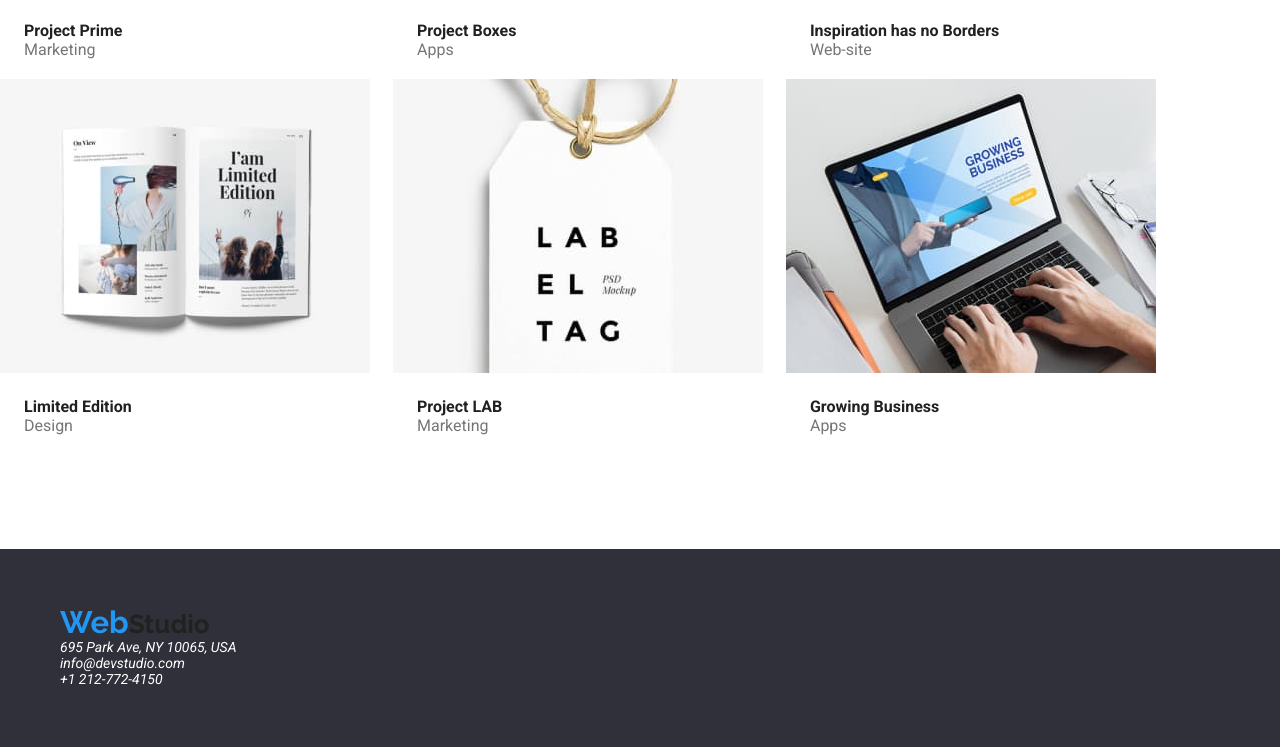
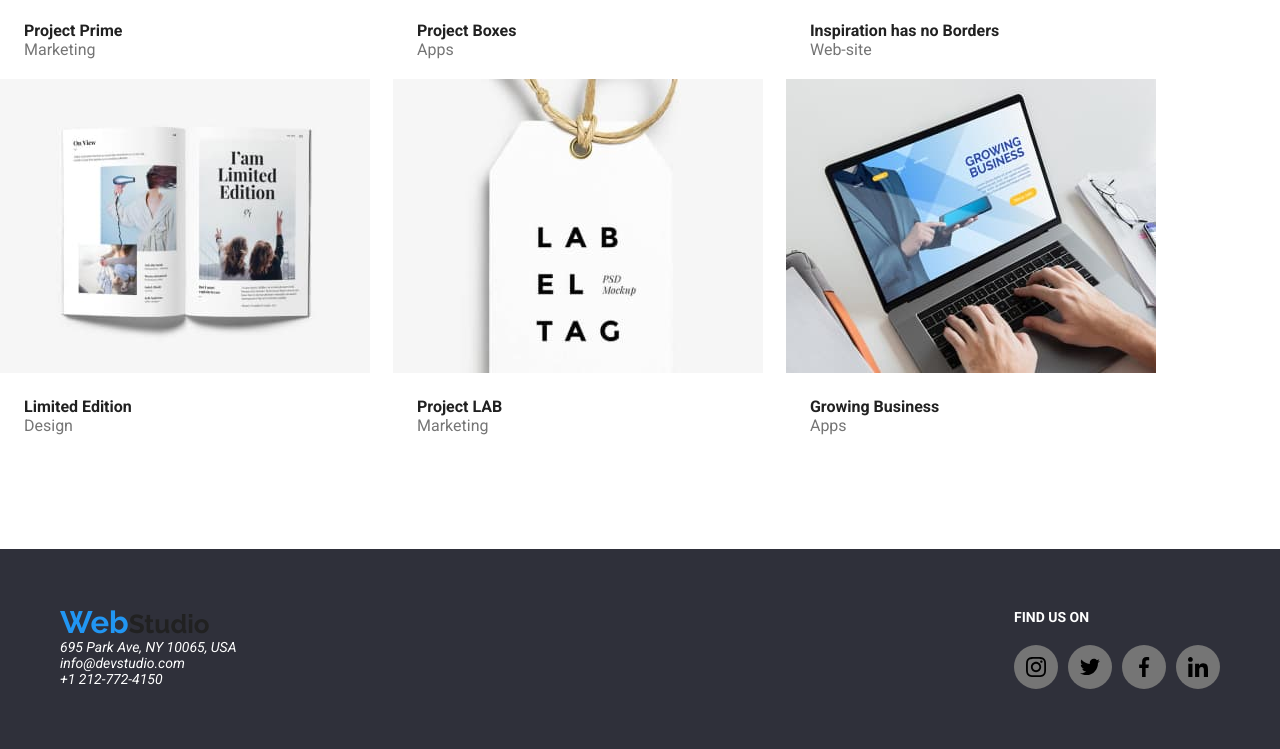
Before and after one commit to b1labb/Homework-05, a plain HTML site: page portfolio.html in a window 1280 px wide. Shown: the part 949-1698 px from the top of the page. Drawn offline with Linux system fonts and the light colour scheme.

Commit message:
Update portfolio.html

```diff
--- a/portfolio.html
+++ b/portfolio.html
@@ -16,11 +16,11 @@
     <header class="header">
       <div class="containter">
         <div>
-          <p>
-            <a href="index.html"
-              ><b><span class="header__logo__web">Web</span>Studio</b></a
-            >
-          </p>
+          <a href="index.html"
+            ><p>
+              <b><span class="header__logo__web">Web</span>Studio</b>
+            </p></a
+          >
         </div>
         <nav class="header__navigation">
           <ul>
@@ -32,7 +32,17 @@
           </ul>
         </nav>
         <div class="header__info">
+          <a href=""
+            ><svg class="header__icon">
+              <use href="./images/symbol-defs.svg#icon-smartphone1" />
+            </svg>
+          </a>
           <a href="tell:+12127724150">+1 212-772-4150</a>
+          <a href=""
+            ><svg class="header__icon">
+              <use href="./images/symbol-defs.svg#icon-envelope1" />
+            </svg>
+          </a>
           <a href="malito:info@devstudio.com">info@devstudio.com</a>
         </div>
       </div>
@@ -128,9 +138,9 @@
         <div>
           <a id="footer__logo" href="#">
             <p>
-              <b> <span class="footer__logoweb">Web</span>Studio </b>
-            </p>
-          </a>
+              <b><span class="footer__logoweb">Web</span>Studio</b>
+            </p></a
+          >
         </div>
         <address>
           <p>695 Park Ave, NY 10065, USA</p>
@@ -138,6 +148,39 @@
           <p>+1 212-772-4150</p>
         </address>
       </div>
+      <div>
+        <h3 class="footer-h3">FIND US ON</h3>
+        <ul class="footer__icon">
+          <li>
+            <a href="">
+              <svg class="footer__icon__style">
+                <use href="./images/symbol-defs.svg#icon-instagram-21" />
+              </svg>
+            </a>
+          </li>
+          <li>
+            <a href="">
+              <svg class="footer__icon__style">
+                <use href="./images/symbol-defs.svg#icon-twitter-11" />
+              </svg>
+            </a>
+          </li>
+          <li>
+            <a href="">
+              <svg class="footer__icon__style">
+                <use href="./images/symbol-defs.svg#icon-facebook-11" />
+              </svg>
+            </a>
+          </li>
+          <li>
+            <a href="">
+              <svg class="footer__icon__style">
+                <use href="./images/symbol-defs.svg#icon-linkedin-11" />
+              </svg>
+            </a>
+          </li>
+        </ul>
+      </div>
     </footer>
   </body>
 </html>
```
